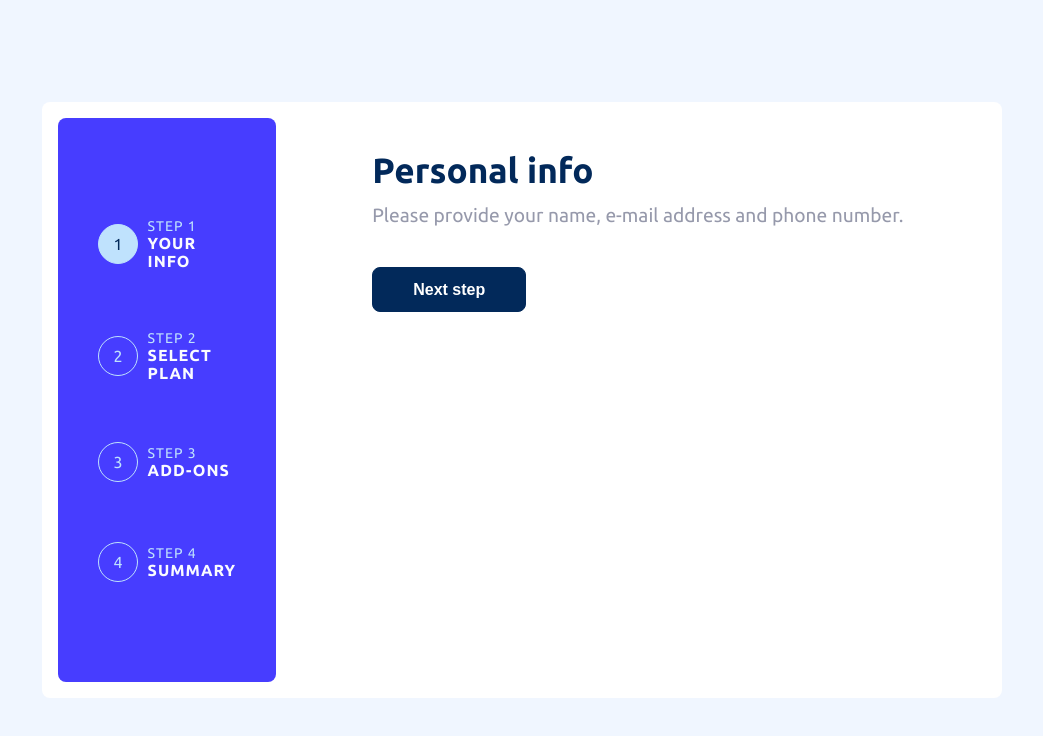
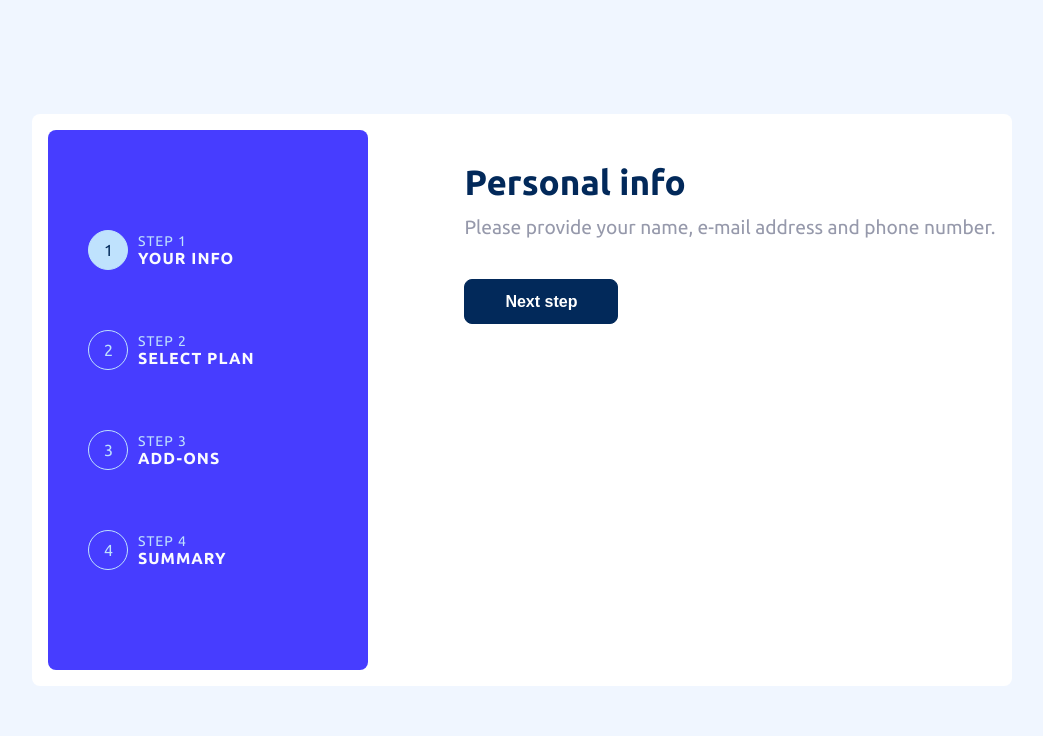
Before and after one commit to eduardosgn/multistep-form, a React (Vite) app: page / in a window 1280 px wide. Shown: the top 736 px of the page, without its empty margins (118-1161 px from the left). Built offline with nearby package versions, Linux system fonts and the light colour scheme.

Commit message:
ajustes visuais no StepTracker.jsx

```diff
--- a/src/components/StepTracker.jsx
+++ b/src/components/StepTracker.jsx
@@ -24,9 +24,10 @@
     const { step } = useContext(FormStepsContext);
 
     const Container = styled.section`
-        min-width: 4rem;
+        width: 20rem;
         min-height: 100%;
-        background: ${ purplish_blue };
+        background-color: ${ purplish_blue };
+        background: url('../assets/images/bg-sidebar-desktop.svg') no-repeat center cover;
         border-radius: 8px;
         padding: 2.5rem;
         margin-right: 6rem;
--- a/src/pages/Form.jsx
+++ b/src/pages/Form.jsx
@@ -27,11 +27,11 @@
 
 const Container = styled.main`
     margin: 0 auto;
-    min-width: 65%;
     background: ${ white };
     border-radius: 8px;
     padding: 1rem;
     display: flex;
+    min-width: 65%;
 
     @media (max-width: 1400px) {
         min-width: 75%;
```
